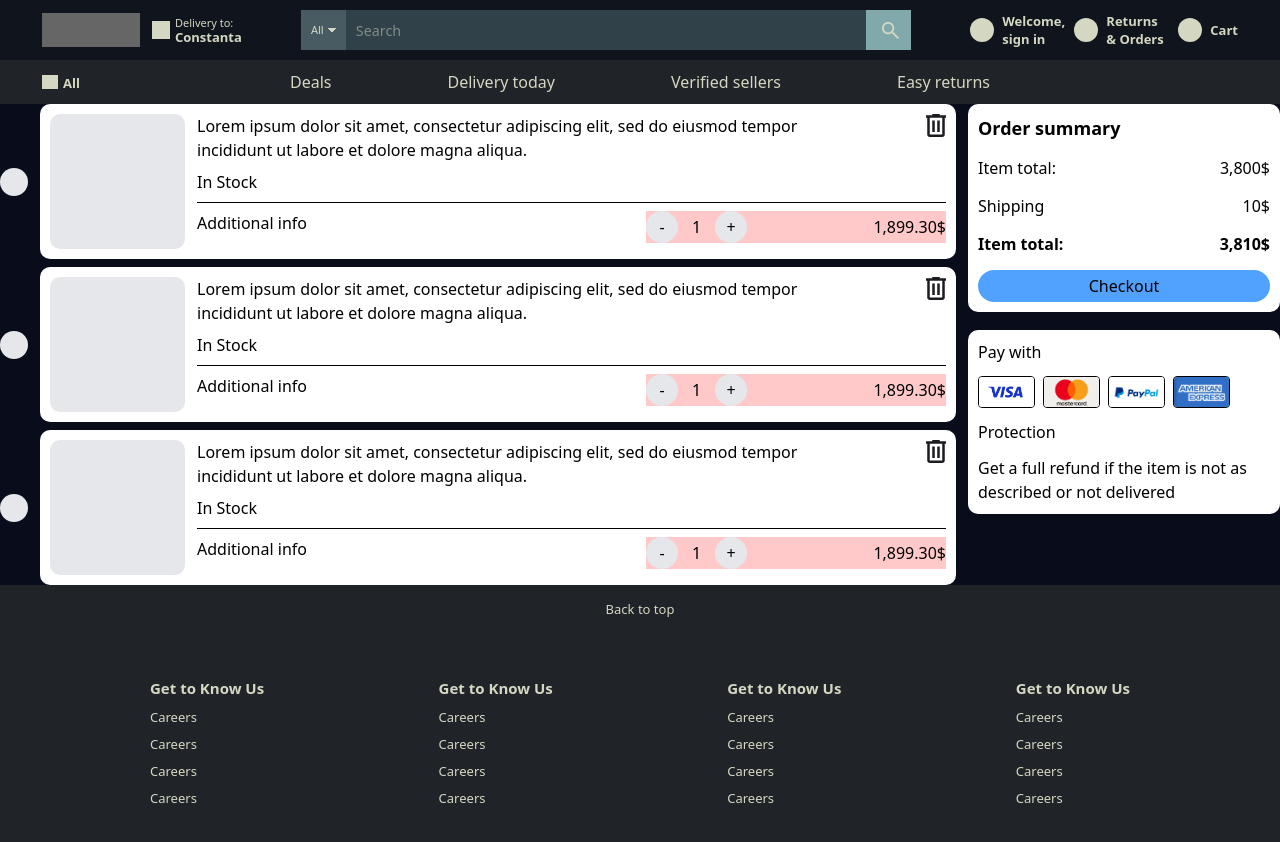
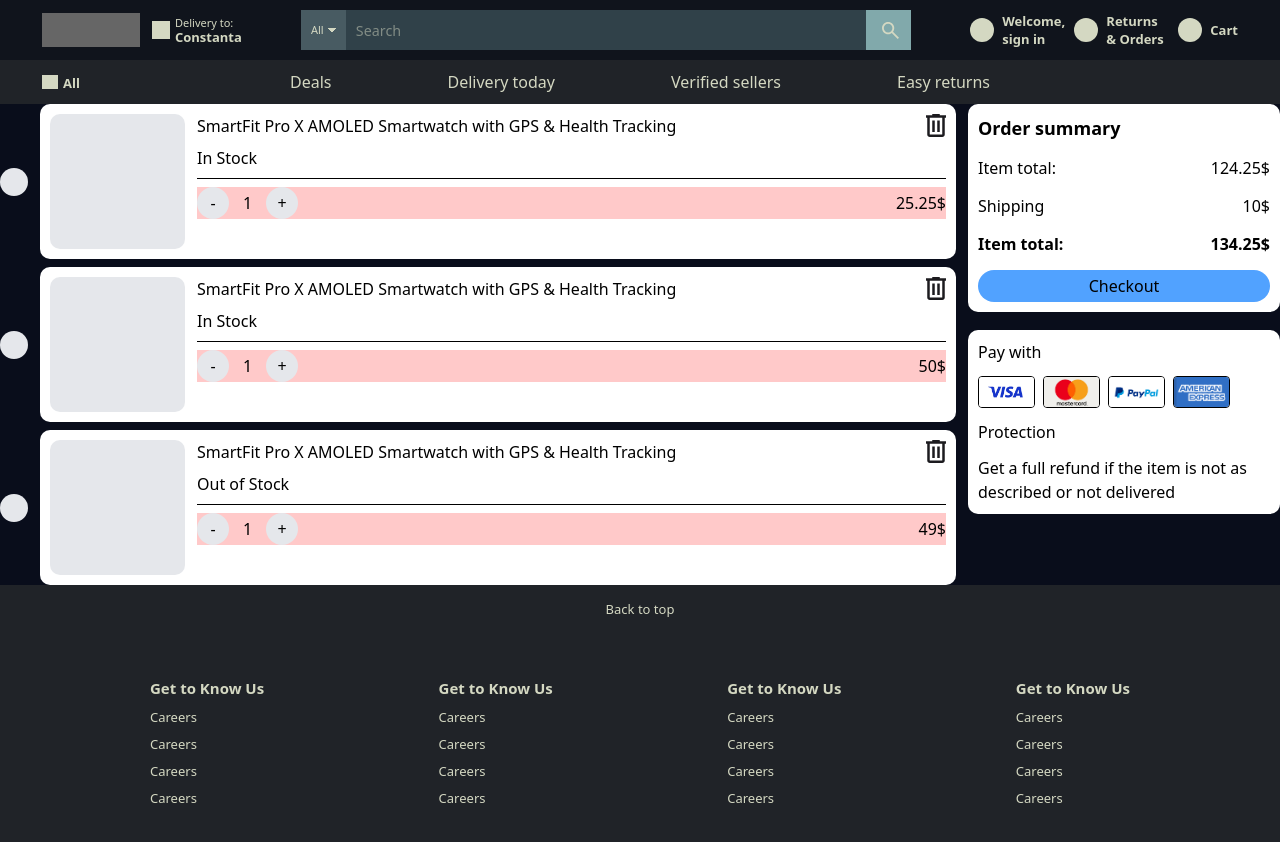
Before and after one commit to dimvxs/amazon_clone, a Next.js app in the folder frontend/: page /cart in a window 1280 px wide. Shown: the top 842 px of the page. Built offline with nearby package versions, Linux system fonts and the light colour scheme.

Commit message:
update cart page to fetch data from a local json

```diff
--- a/frontend/app/cart/page.tsx
+++ b/frontend/app/cart/page.tsx
@@ -1,26 +1,58 @@
 "use client";
 
 import CartItem from "@/components/CartItem";
-import { useState } from "react";
+import { useEffect, useState } from "react";
 import OrderSummary from "@/components/OrderSummary";
 import CheckoutBar from "@/components/CheckoutBar";
 import PaymentOptions from "@/components/PaymentOptions";
 
+type CartItemType = {
+  id: number;
+  title: string;
+  price: number;
+  quantity: number;
+  inStock: boolean;
+};
+
 export default function CartPage() {
   const [open, setOpen] = useState(false);
-  const cartItems = Array.from({ length: 3 });
+  const [cartItems, setCartItems] = useState<CartItemType[]>([]);
+  const [shipping, setShipping] = useState(0);
+
+  useEffect(() => {
+    const fetchCart = async () => {
+      const res = await fetch("/data/cart.json");
+      const data = await res.json();
+      setCartItems(data.items);
+      setShipping(data.shipping);
+    };
+    fetchCart();
+  }, []);
+
+  const itemTotal = cartItems.reduce(
+    (sum, item) => sum + item.price * item.quantity,
+    0,
+  );
+  const total = itemTotal + shipping;
+
   return (
     <main className="w-full flex justify-center flex-col items-center bg-page-default">
       <div className="w-full max-w-[1528px] flex flex-col layout-account-sm:flex-row items-start justify-between text-default gap-[12px]">
         <div className="w-full layout-account-sm:w-[1143px] gap-2 flex flex-col">
-          {cartItems.map((_, index) => (
-            <CartItem key={index} />
+          {cartItems.map((item) => (
+            <CartItem
+              key={item.id}
+              title={item.title}
+              price={item.price}
+              quantity={item.quantity}
+              inStock={item.inStock}
+            />
           ))}
         </div>
         <div className="w-full hidden flex-col gap-[18px] layout-account-sm:w-[373px] layout-account-sm:min-w-[300px] layout-account-sm:flex  ">
           <div className="bg-white flex flex-col gap-[14px] p-[10px] rounded-[10px] ">
-            <OrderSummary />
-            <CheckoutBar setOpen={setOpen} total="3,810$" />
+            <OrderSummary itemTotal={itemTotal} shipping={shipping} />
+            <CheckoutBar setOpen={setOpen} total={total} />
           </div>
           <div className="bg-white flex flex-col gap-[12px] p-[10px] rounded-[10px]">
             <span>Pay with</span>
@@ -35,7 +67,7 @@ export default function CartPage() {
       </div>
 
       <div className="fixed bottom-0 left-0 w-full z-50 bg-red-300 layout-account-sm:hidden flex h-[80px] items-center px-[30px]">
-        <CheckoutBar open={open} setOpen={setOpen} total="3,810$" />
+        <CheckoutBar open={open} setOpen={setOpen} total={total} />
       </div>
 
       <div
@@ -43,7 +75,7 @@ export default function CartPage() {
           open ? "translate-y-0" : "translate-y-full"
         }`}
       >
-        <OrderSummary />
+        <OrderSummary itemTotal={itemTotal} shipping={shipping} />
       </div>
     </main>
   );
--- a/frontend/components/CartItem.tsx
+++ b/frontend/components/CartItem.tsx
@@ -2,7 +2,23 @@ import CartQuantityControl from "./CartQuantityControl";
 import Image from "next/image";
 import placeholder from "@/assets/icons/delete.svg";
 
-export default function CartItem() {
+type CartItemProps = {
+  title: string;
+  price: number;
+  quantity: number;
+  inStock?: boolean;
+  image?: string; // optional if you add real images later
+};
+
+export default function CartItem({
+  title,
+  price,
+  quantity,
+  inStock = true,
+  image,
+}: CartItemProps) {
+  const totalPrice = price * quantity;
+
   return (
     <div className="flex items-center gap-[12px]">
       <div className="size-[28px] rounded-full bg-gray-200 flex items-center justify-center shrink-0" />
@@ -13,8 +29,7 @@ export default function CartItem() {
         <div className="flex flex-col gap-[8px] w-full">
           <div className="flex justify-between items-start gap-[12px]">
             <span className="max-w-[90%]">
-              Lorem ipsum dolor sit amet, consectetur adipiscing elit, sed do
-              eiusmod tempor incididunt ut labore et dolore magna aliqua.
+              {title}
             </span>
             <Image
               src={placeholder}
@@ -23,13 +38,12 @@ export default function CartItem() {
             />
           </div>
 
-          <span className="sm:block hidden">In Stock</span>
+          <span className="sm:block hidden">{inStock ? "In Stock" : "Out of Stock"}</span>
           <hr />
 
           <div className="flex sm:flex-row flex-col justify-between items-start w-full">
-            <span>Additional info</span>
-            <div className="sm:basis-[300px] shrink flex bg-red-200 w-full items-center justify-between">
-              <CartQuantityControl /> <span>1,899.30$</span>
+            <div className=" shrink flex bg-red-200 w-full items-center justify-between">
+              <CartQuantityControl /> <span>{totalPrice.toLocaleString()}$</span>
             </div>
           </div>
         </div>
--- a/frontend/components/CheckoutBar.tsx
+++ b/frontend/components/CheckoutBar.tsx
@@ -6,7 +6,7 @@ import arrowDown from "@/assets/icons/arrow-back.svg";
 interface CheckoutBarProps {
   open?: boolean;
   setOpen: React.Dispatch<React.SetStateAction<boolean>>;
-  total: string;
+  total: number;
 }
 
 export default function CheckoutBar({
@@ -36,7 +36,7 @@ export default function CheckoutBar({
           <span className="whitespace-nowrap shrink-0 ">Item total:</span>
         </div>
 
-        <span>{total}</span>
+        <span>{total}$</span>
       </div>
 
       <button className="bg-blue-400 rounded-full w-fit px-5  layout-account-sm:w-full layout-account-sm:h-[32px] h-[45px]">
--- a/frontend/components/OrderSummary.tsx
+++ b/frontend/components/OrderSummary.tsx
@@ -1,16 +1,23 @@
 "use client";
-export default function OrderSummary() {
+
+type OrderSummaryProps = {
+  itemTotal: number;
+  shipping: number;
+};
+
+export default function OrderSummary({ itemTotal, shipping }: OrderSummaryProps) {
   return (
     <div className="flex flex-col gap-[14px] text-default">
       <span className="font-semibold text-lg">Order summary</span>
+
       <div className="flex justify-between">
         <span>Item total:</span>
-        <span>3,800$</span>
+        <span>{itemTotal}$</span>
       </div>
 
       <div className="flex justify-between">
         <span>Shipping</span>
-        <span>10$</span>
+        <span>{shipping}$</span>
       </div>
     </div>
   );
--- /dev/null
+++ b/frontend/public/data/cart.json
@@ -0,0 +1,26 @@
+{
+  "items": [
+    {
+      "id": 1,
+      "title": "SmartFit Pro X AMOLED Smartwatch with GPS & Health Tracking",
+      "price": 25.25,
+      "quantity": 1,
+      "inStock": true
+    },
+    {
+      "id": 2,
+      "title": "SmartFit Pro X AMOLED Smartwatch with GPS & Health Tracking",
+      "price": 50,
+      "quantity": 1,
+      "inStock": true
+    },
+    {
+      "id": 3,
+      "title": "SmartFit Pro X AMOLED Smartwatch with GPS & Health Tracking",
+      "price": 49,
+      "quantity": 1,
+      "inStock": false
+    }
+  ],
+  "shipping": 10
+}
```
